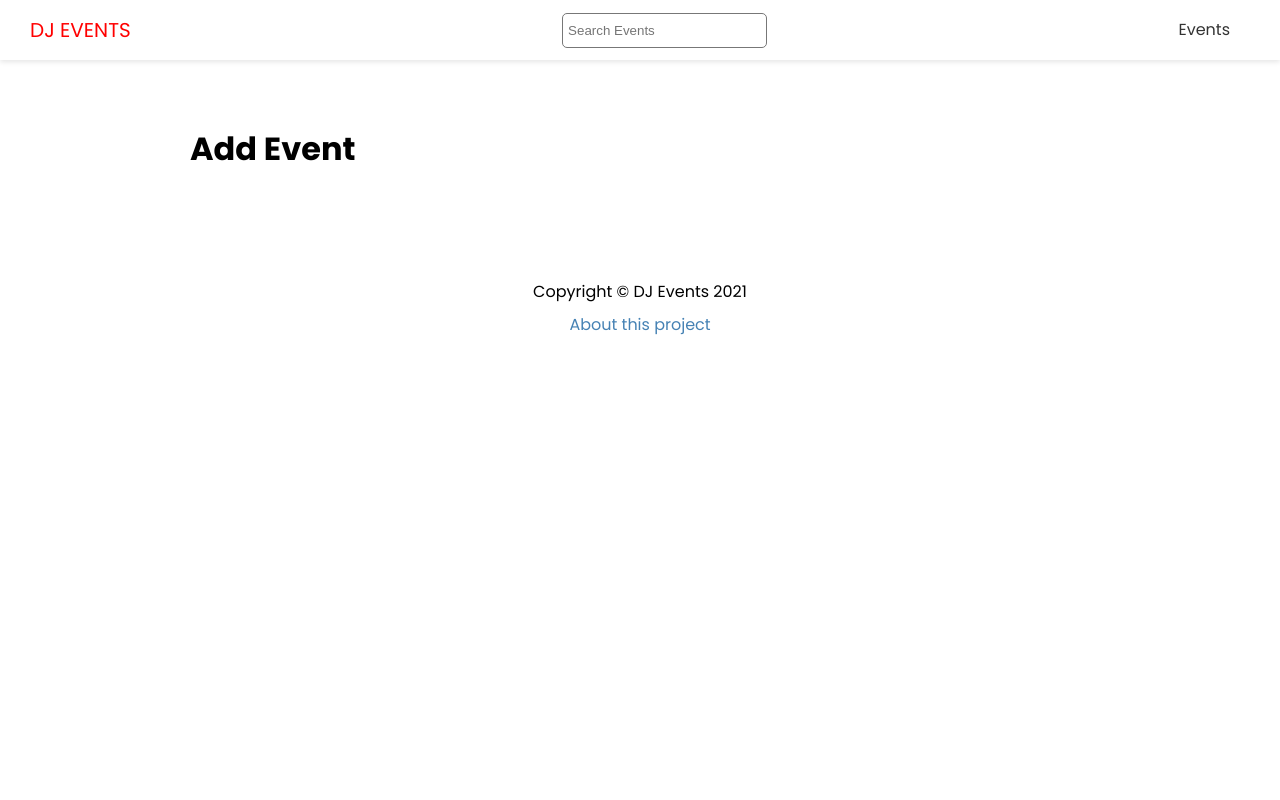
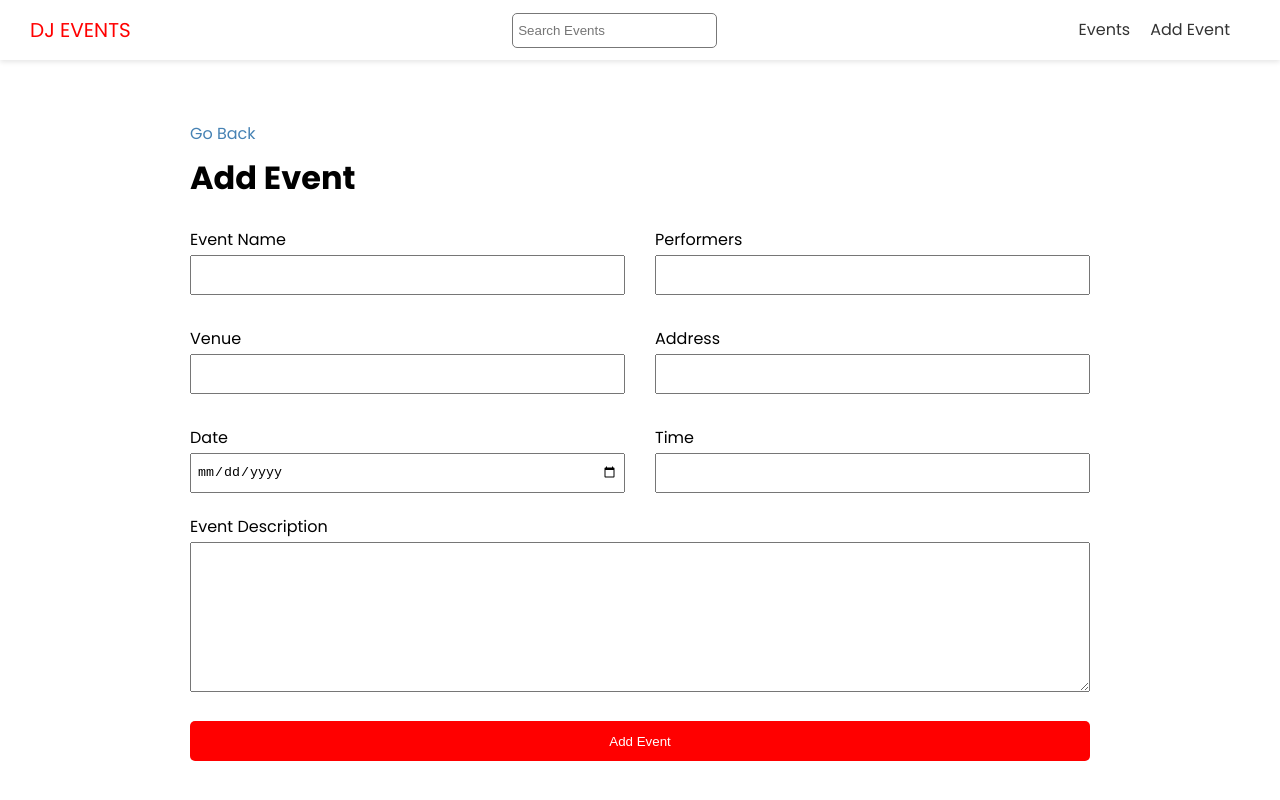
Before and after one commit to registesson/dj-events-frontend, a Next.js app: page /events/add in a window 1280 px wide. Shown: the top 800 px of the page. Built offline with nearby package versions, Linux system fonts and the light colour scheme; no server answers.

Commit message:
Add Event page

```diff
--- a/components/Header.js
+++ b/components/Header.js
@@ -20,6 +20,11 @@
               <a>Events</a>
             </Link>
           </li>
+          <li>
+            <Link href="/events/add">
+              <a>Add Event</a>
+            </Link>
+          </li>
         </ul>
       </nav>
     </header>
--- a/pages/events/add.js
+++ b/pages/events/add.js
@@ -1,9 +1,114 @@
+import { useState } from 'react'
+import { useRouter } from 'next/router'
+import Link from 'next/link'
 import Layout from '@/components/Layout'
+import { API_URL } from '@/config/index'
+import styles from '@/styles/Form.module.css'
 
 export default function AddEventPage() {
+  const [values, setValues] = useState({
+    name: '',
+    performers: '',
+    venue: '',
+    address: '',
+    date: '',
+    time: '',
+    description: '',
+  })
+
+  const router = useRouter()
+
+  const handleSubmit = (e) => {
+    e.preventDefault()
+    console.log(values)
+  }
+
+  const handleInputChange = (e) => {
+    const { name, value } = e.target
+    setValues({ ...values, [name]: value })
+  }
+
   return (
     <Layout title="Add New Event">
+      <Link href="/events">Go Back</Link>
       <h1>Add Event</h1>
+
+      <form onSubmit={handleSubmit} className={styles.form}>
+        <div className={styles.grid}>
+          <div>
+            <label htmlFor="name">Event Name</label>
+            <input
+              type="text"
+              id="name"
+              name="name"
+              value={values.name}
+              onChange={handleInputChange}
+            />
+          </div>
+          <div>
+            <label htmlFor="performers">Performers</label>
+            <input
+              type="text"
+              name="performers"
+              id="performers"
+              value={values.performers}
+              onChange={handleInputChange}
+            />
+          </div>
+          <div>
+            <label htmlFor="venue">Venue</label>
+            <input
+              type="text"
+              name="venue"
+              id="venue"
+              value={values.venue}
+              onChange={handleInputChange}
+            />
+          </div>
+          <div>
+            <label htmlFor="address">Address</label>
+            <input
+              type="text"
+              name="address"
+              id="address"
+              value={values.address}
+              onChange={handleInputChange}
+            />
+          </div>
+          <div>
+            <label htmlFor="date">Date</label>
+            <input
+              type="date"
+              name="date"
+              id="date"
+              value={values.date}
+              onChange={handleInputChange}
+            />
+          </div>
+          <div>
+            <label htmlFor="time">Time</label>
+            <input
+              type="text"
+              name="time"
+              id="time"
+              value={values.time}
+              onChange={handleInputChange}
+            />
+          </div>
+        </div>
+
+        <div>
+          <label htmlFor="description">Event Description</label>
+          <textarea
+            type="text"
+            name="description"
+            id="description"
+            value={values.description}
+            onChange={handleInputChange}></textarea>
+        </div>
+
+        <input type="submit" value="Add Event" className="btn" />
+      </form>
     </Layout>
   )
 }
--- /dev/null
+++ b/styles/Form.module.css
@@ -0,0 +1,39 @@
+.form label {
+  display: block;
+}
+
+.form input {
+  width: 100%;
+  height: 40px;
+  padding: 5px;
+}
+
+.form textarea {
+  width: 100%;
+  height: 150px;
+}
+
+.form input[type='submit'] {
+  display: block;
+  width: 100%;
+  margin: 20px 0 30px;
+}
+
+.form .file {
+  border: 1px #ccc solid;
+  background-color: #f4f4f4;
+  padding: 10px;
+}
+
+.grid {
+  display: grid;
+  grid-template-columns: 1fr 1fr;
+  gap: 30px;
+  margin-bottom: 20px;
+}
+
+@media (max-width: 600px) {
+  .grid {
+    grid-template-columns: 1fr;
+  }
+}
```
